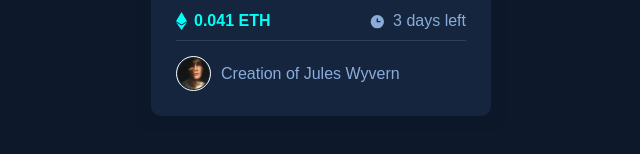
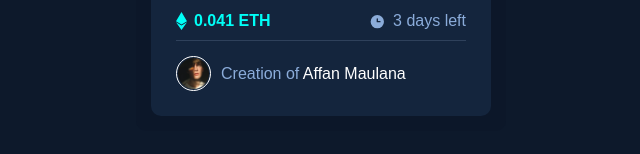
Before and after one commit to KodingAffanMaulana/nft-preview-card-component-main, a plain HTML site: page index.html in a window 1280 px wide. Shown: the part 556-710 px from the top of the page, 319-959 px from the left. Drawn offline with Linux system fonts and the light colour scheme.

Commit message:
add name

```diff
--- a/index.html
+++ b/index.html
@@ -49,7 +49,7 @@
           <img src="./images/image-avatar.png" alt="">
         </div>
 
-        <p> Creation of <span>Jules Wyvern</span></p>
+        <p>Creation of <span class="name">Affan Maulana</span></p>
       </div>
     </div>
   </div>
```
